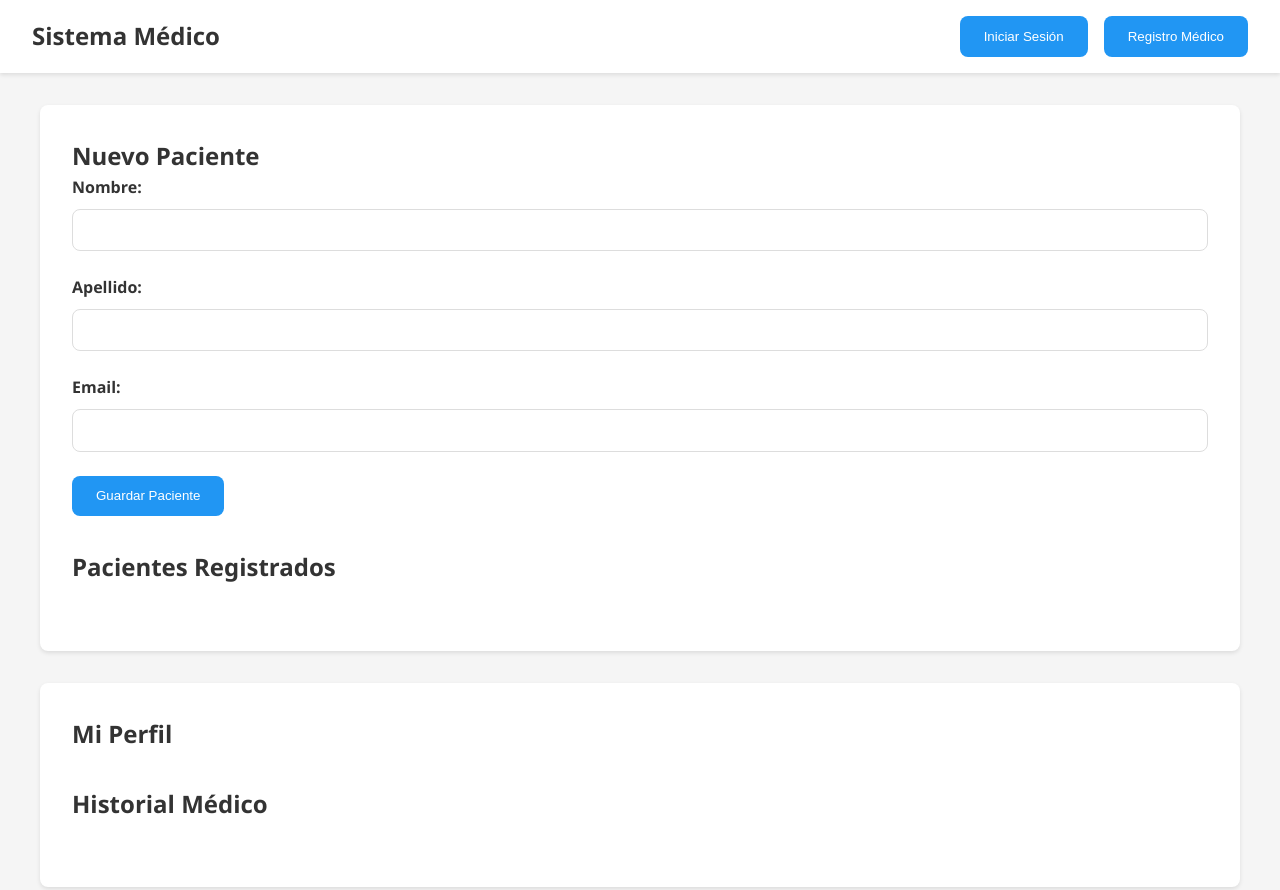
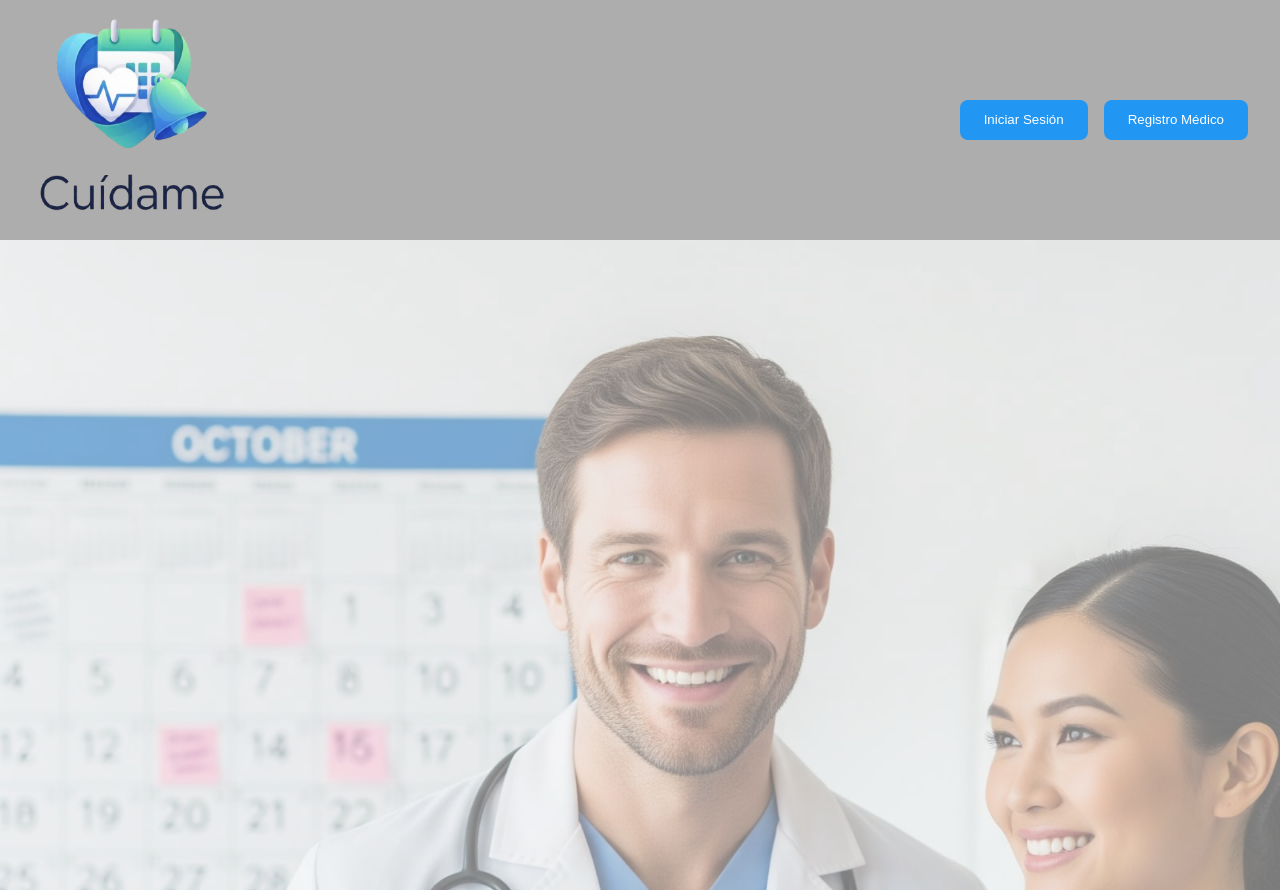
Before and after one commit to Morales1227099/proyecto-CuidaMe-, a plain HTML site: page index.html in a window 1280 px wide. Shown: the top 890 px of the page. Drawn offline with Linux system fonts and the light colour scheme; files whose address does not match are found by name.

Commit message:
Add files via upload

```diff
--- a/index.html
+++ b/index.html
@@ -10,70 +10,17 @@
 <body>
     <!-- Header con navegación -->
     <header class="main-header">
-        <div class="logo">Sistema Médico</div>
+        <div><img src="logo.png" class="logo"></div>
         <nav class="main-nav">
             <button id="btn-login">Iniciar Sesión</button>
             <button id="btn-register">Registro Médico</button>
         </nav>
     </header>
+<main>
+<img src="portada.jpeg" class="portada">
 
-    <!-- Modal de Login -->
-    <div class="modal" id="login-modal">
-        <div class="modal-content">
-            <form id="login-form">
-                <h2>Iniciar Sesión</h2>
-                <div class="form-group">
-                    <label for="email">Correo Electrónico:</label>
-                    <input type="email" id="email" required>
-                </div>
-                <div class="form-group">
-                    <label for="password">Contraseña:</label>
-                    <input type="password" id="password" required>
-                </div>
-                <button type="submit">Entrar</button>
-            </form>
-        </div>
-    </div>
+</main>
 
-    <!-- Panel Médico -->
-    <main class="dashboard-medico" id="medico-dashboard">
-        <section class="crear-paciente">
-            <h2>Nuevo Paciente</h2>
-            <form id="paciente-form">
-                <div class="form-group">
-                    <label for="nombre">Nombre:</label>
-                    <input type="text" id="nombre" required>
-                </div>
-                <div class="form-group">
-                    <label for="apellido">Apellido:</label>
-                    <input type="text" id="apellido" required>
-                </div>
-                <div class="form-group">
-                    <label for="email-paciente">Email:</label>
-                    <input type="email" id="email-paciente" required>
-                </div>
-                <button type="submit">Guardar Paciente</button>
-            </form>
-        </section>
-
-        <section class="lista-pacientes">
-            <h2>Pacientes Registrados</h2>
-            <div id="pacientes-list"></div>
-        </section>
-    </main>
-
-    <!-- Panel Paciente -->
-    <main class="dashboard-paciente" id="paciente-dashboard">
-        <section class="perfil-paciente">
-            <h2>Mi Perfil</h2>
-            <div id="perfil-info"></div>
-        </section>
-
-        <section class="historial-medico">
-            <h2>Historial Médico</h2>
-            <div id="historial-info"></div>
-        </section>
-    </main>
 
     <script src="js/script.js"></script>
 </body>
--- a/style.css
+++ b/style.css
@@ -27,13 +27,16 @@ body {
     justify-content: space-between;
     align-items: center;
     padding: 1rem 2rem;
-    background-color: white;
-    box-shadow: 0 2px 4px rgba(0,0,0,0.1);
+    background-color: rgba(172, 171, 171, 0.952);
+    box-shadow: 1 2px 4px rgba(0,0,0,0.1);
 }
 
 .logo {
-    font-size: 1.5rem;
-    font-weight: bold;
+    width: 200px;
+    height: 200px;
+
+
+
 }
 
 .main-nav {
@@ -162,3 +165,8 @@ section {
 }
 
 }
+ .portada{
+        width: 100%;
+    height: 100%;
+    opacity: 50%;
+ }
```
Also changed, not shown: pacientes.html (added, +81 -0 lines), logo.png (added), portada.jpeg (added).
